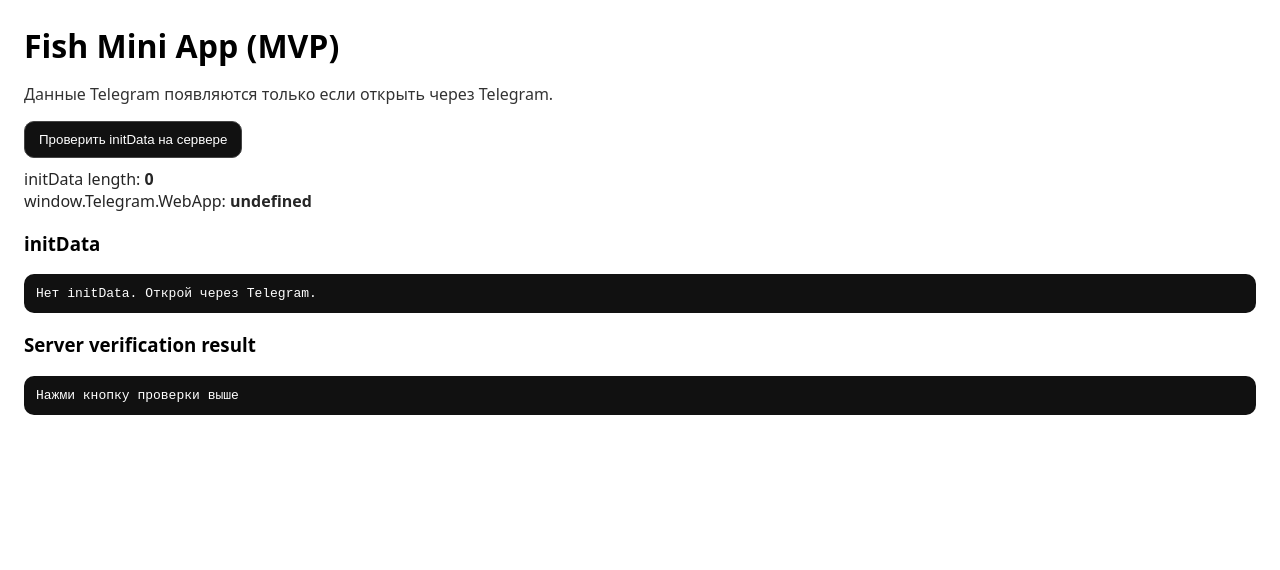
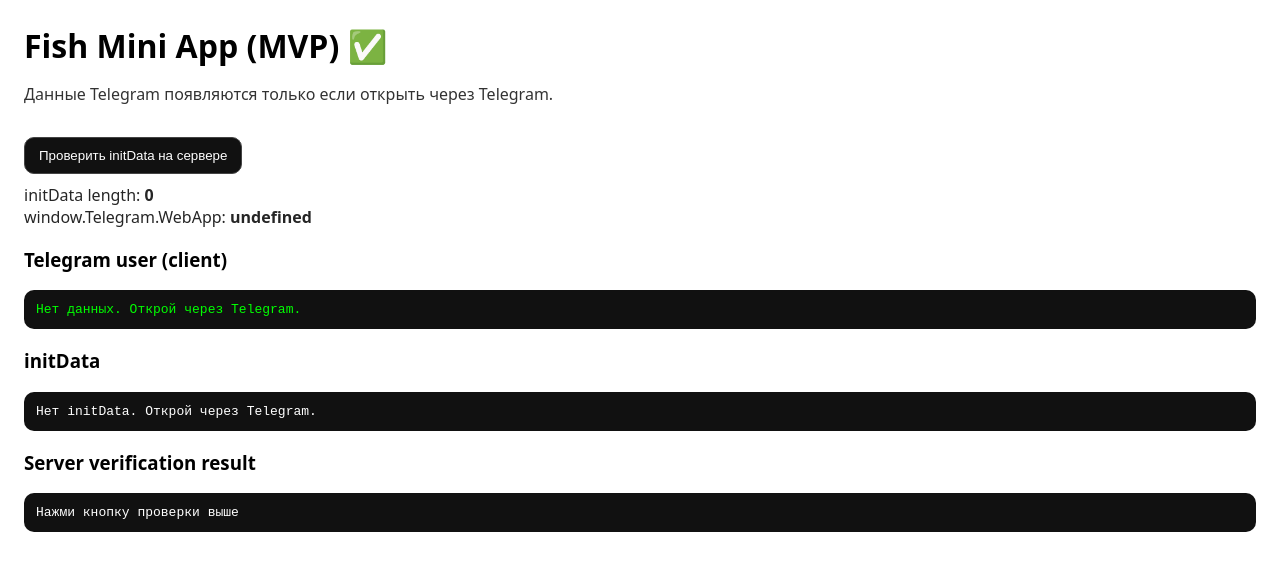
Before and after one commit to scplatz55-byte/fish-miniapp, a Next.js app: page / in a window 1280 px wide. Shown: the top 570 px of the page. Built offline with nearby package versions, Linux system fonts and the light colour scheme.

Commit message:
fix build + safe window usage

```diff
--- a/src/app/page.tsx
+++ b/src/app/page.tsx
@@ -15,15 +15,23 @@ export default function Page() {
   const [initData, setInitData] = useState<string>("");
   const [serverCheck, setServerCheck] = useState<any>(null);
   const [loading, setLoading] = useState(false);
+  const [tgWebAppType, setTgWebAppType] = useState<string>("(unknown)");
 
   useEffect(() => {
-    const tg = (window as any)?.Telegram?.WebApp;
+    if (typeof window === "undefined") return;
+
+    const tgGlobal = (window as any)?.Telegram;
+    const tg = tgGlobal?.WebApp;
+
+    setTgWebAppType(typeof tg);
+
     if (!tg) return;
 
     tg.ready();
     tg.expand();
 
     setInitData(tg.initData || "");
+
     const u = tg.initDataUnsafe?.user as TgUser | undefined;
     if (u) setUser(u);
   }, []);
@@ -41,6 +49,8 @@ export default function Page() {
 
       const data = await res.json();
       setServerCheck({ status: res.status, data });
+    } catch (e: any) {
+      setServerCheck({ error: e?.message || "Unknown error" });
     } finally {
       setLoading(false);
     }
@@ -48,7 +58,8 @@ export default function Page() {
 
   return (
     <main style={{ padding: 16, fontFamily: "system-ui" }}>
-      <h1 style={{ margin: 0 }}>Fish Mini App (MVP)</h1>
+      <h1 style={{ margin: 0 }}>Fish Mini App (MVP) ✅</h1>
+
       <p style={{ opacity: 0.8 }}>
         Данные Telegram появляются только если открыть через Telegram.
       </p>
@@ -57,6 +68,7 @@ export default function Page() {
         onClick={verifyOnServer}
         disabled={!initData || loading}
         style={{
+          marginTop: 16,
           padding: "10px 14px",
           borderRadius: 10,
           border: "1px solid #444",
@@ -69,8 +81,27 @@ export default function Page() {
       </button>
 
       <div style={{ marginTop: 10, opacity: 0.85 }}>
-  <div>initData length: <b>{initData.length}</b></div>
-  <div>window.Telegram.WebApp: <b>{typeof (window as any)?.Telegram?.WebApp}</b></div>
+        <div>
+          initData length: <b>{initData.length}</b>
+        </div>
+        <div>
+          window.Telegram.WebApp: <b>{tgWebAppType}</b>
+        </div>
+      </div>
+
+      <div style={{ marginTop: 16 }}>
+        <h3>Telegram user (client)</h3>
+        <pre
+          style={{
+            background: "#111",
+            color: "#0f0",
+            padding: 12,
+            borderRadius: 10,
+            overflowX: "auto",
+          }}
+        >
+          {user ? JSON.stringify(user, null, 2) : "Нет данных. Открой через Telegram."}
+        </pre>
       </div>
 
       <div style={{ marginTop: 16 }}>
@@ -99,7 +130,9 @@ export default function Page() {
             overflowX: "auto",
           }}
         >
-          {serverCheck ? JSON.stringify(serverCheck, null, 2) : "Нажми кнопку проверки выше"}
+          {serverCheck
+            ? JSON.stringify(serverCheck, null, 2)
+            : "Нажми кнопку проверки выше"}
         </pre>
       </div>
     </main>
```
Lines whose indentation alone changed are shown as unchanged.
